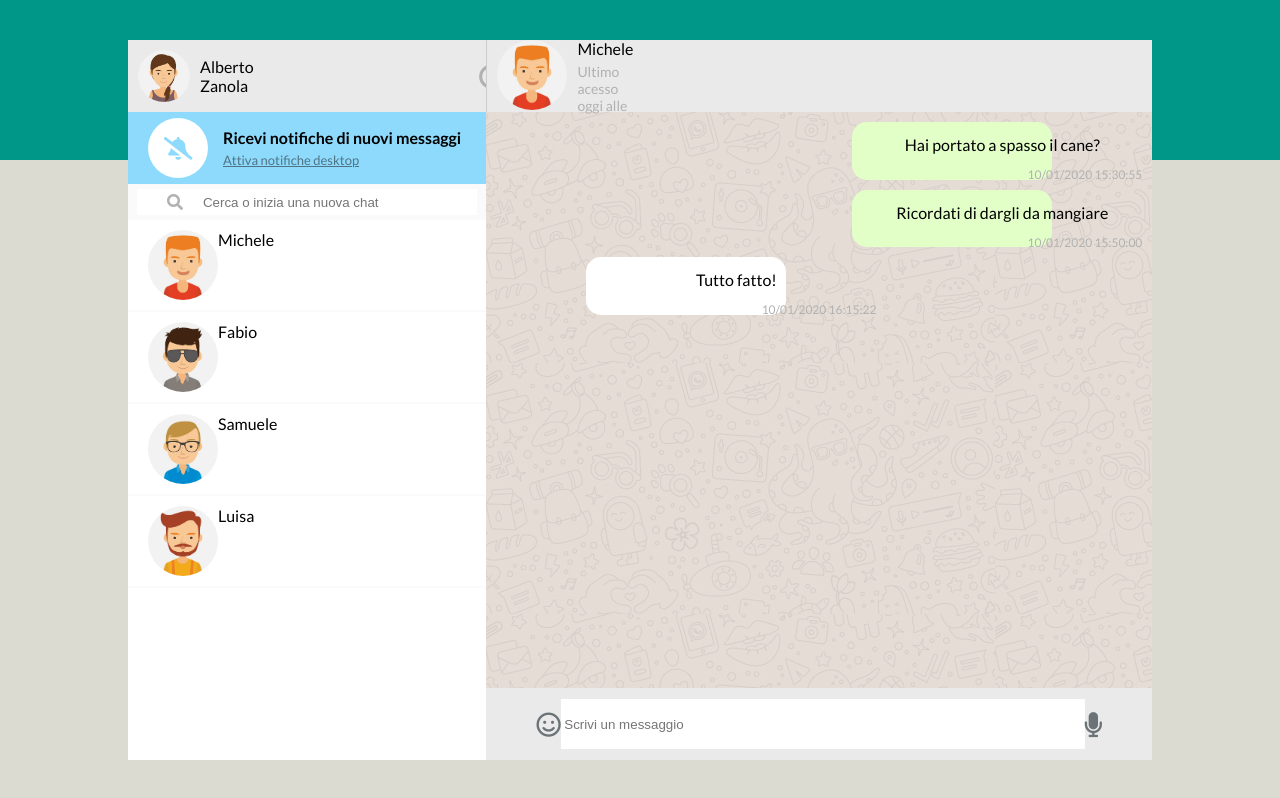
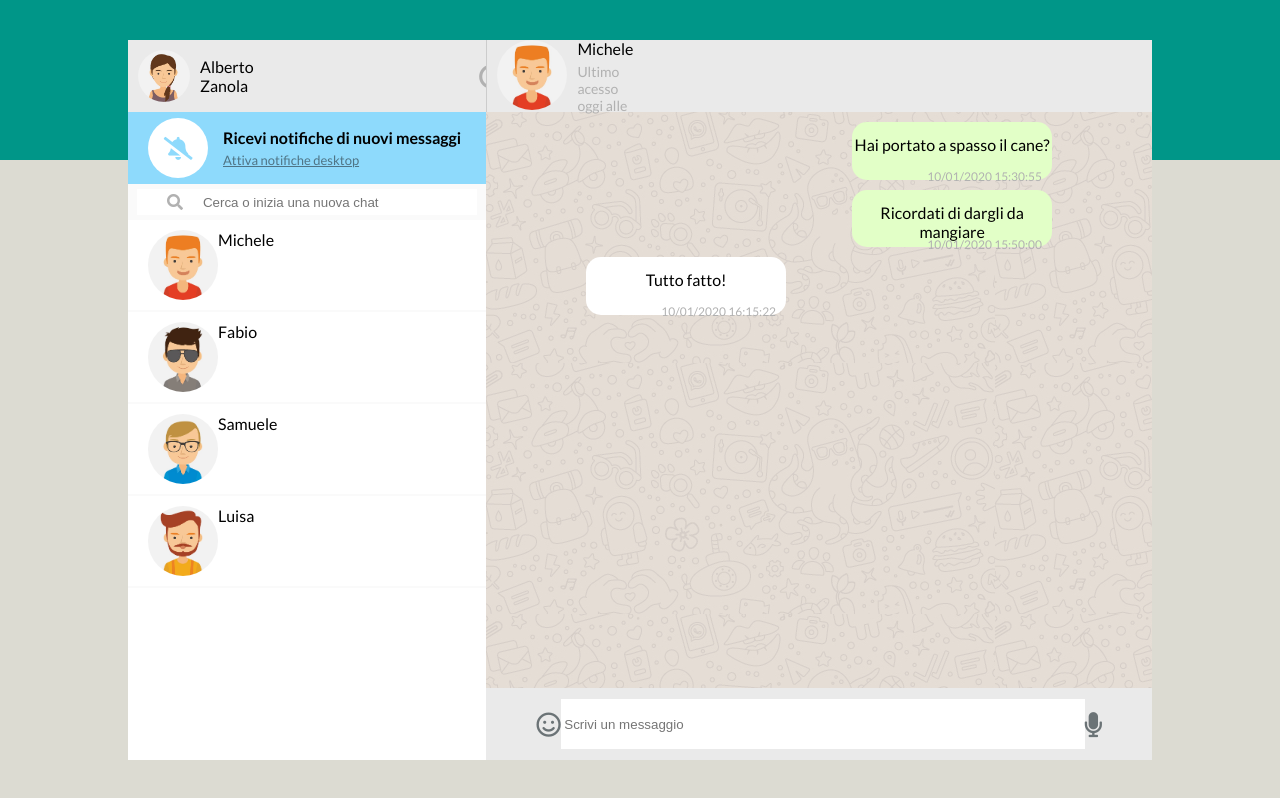
Before and after one commit to AlbertoZanola96/vue-boolzapp, a plain HTML site: page index.html in a window 1280 px wide. Shown: the top 798 px of the page. Drawn offline with nearby package versions, Linux system fonts and the light colour scheme.

Commit message:
Correzione css

```diff
--- a/css/style.css
+++ b/css/style.css
@@ -171,16 +171,19 @@ body{
 }
 
 .messaggi {
+    display: flex;
+    justify-content: center;
     position: relative;
     width: 300px;
     height: 50px;
+    margin-bottom: 5px;
     border-radius: 15px;
 }
 
 .dat {
     position: absolute;
     right: 10px;
-    bottom: 3px;
+    bottom: 1px;
     font-size: 12px;
     color: #B1B1B1;
 }
```
